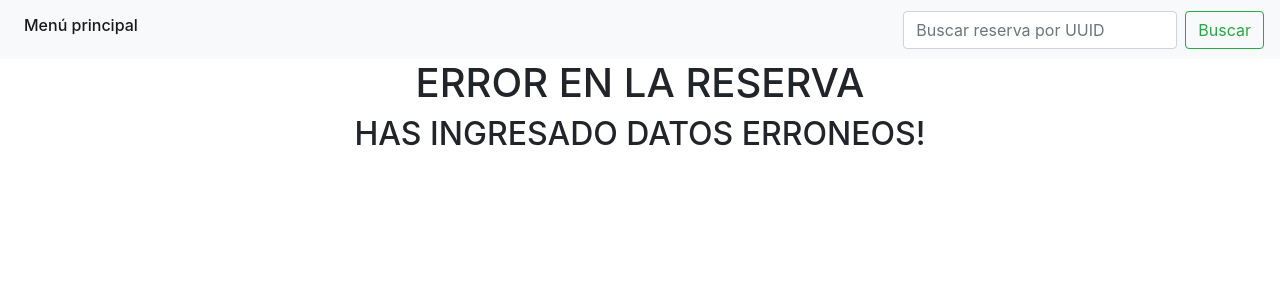
After one commit to santicr/Hotel-Booking, a Flask app: page /reserva_error in a window 1280 px wide. The commit adds this page. Shown: the top 300 px of the page. Run offline with Flask 2, Linux system fonts and the light colour scheme.

Commit message:
Reservas agregadas, datos agregados, las bases de datos son archivos planos, parchivo html error creado para cuando haya error en la reserva de algún hotel, ya se puede reservar todos los hoteles y se agrega correctamente, agregado UUID para poder identificar cada reserva

```diff
--- a/app.py
+++ b/app.py
@@ -1,24 +1,76 @@
+from audioop import add
 from flask import Flask, request, g, redirect, url_for, render_template, flash, session #Importa las librerías que usaré
+import uuid
 
 app = Flask(__name__)
+nombres_hoteles = ['Intercontinental', 'Ibis', 'Airto', 'Sant']
+
+def confirm_data(datosUsuario):
+    file = open("datos.txt", "r")
+    lineas = file.readlines()
+    flag = True
+
+    for linea in lineas:
+        datos = linea.split()
+        flag = True
+        for i in range(len(datos)):
+            if datos[i] != datosUsuario[i]:
+                flag = False
+        if flag:
+            return True
+
+    file.close()
+    return False
+
+def add_reserva(datosUsuario):
+    f = open("reservas.txt", "a")
+    datos_tam = len(datosUsuario)
+
+    if datos_tam == 1 and datosUsuario[0] != 'tried':
+        f.write(datosUsuario[0] + ' ')
+    elif datos_tam == 1 and datosUsuario[0] == 'tried':
+        f.write('tried\n')
+    else:
+        for i in range(datos_tam):
+            f.write(datosUsuario[i] + ' ')
+        f.write('\n')
+
+    f.close()
 
 @app.route('/')
 def index():
     return render_template('index.html')
 
-@app.route('/reserva')
-def reserva():
+@app.route('/reserva<int:reserva_id>', methods = ['GET'])
+def reserva(reserva_id):
+    num = int(reserva_id) - 1
+    add_reserva([nombres_hoteles[num]])
     return render_template('reserva.html')
 
 @app.route('/reserva_success', methods = ['GET', 'POST'])
 def reserva_success():
-    correo = request.form['correo']
+    nombre = request.form['nombre']
+    apellidos = request.form['apellidos']
     codSeguridad = request.form['codSeguridad']
     numTarjeta = request.form['numTarjeta']
     fecha = request.form['fecha']
     numPersonas = request.form['numPersonas']
+    path = request.path
+    apellidos = apellidos.split()
+    apellido1, apellido2 = apellidos[0], apellidos[1]
+    datosUsuario = [nombre, apellido1, apellido2, numTarjeta, codSeguridad]
+    datosReserva = [nombre, apellido1, apellido2, fecha, numPersonas, str(uuid.uuid1())]
+
+    if not confirm_data(datosUsuario):
+        add_reserva(['tried'])
+        return redirect(url_for('reserva_error'))
+
+    add_reserva(datosReserva)
 
     return redirect(url_for('index'))
 
+@app.route('/reserva_error')
+def reserva_error():
+    return render_template('error.html')
 
-app.run(debug=True, use_debugger=False, use_reloader=False)
+app.run(debug = True)
--- /dev/null
+++ b/datos.txt
@@ -0,0 +1,3 @@
+Laura Rojas Osorio 1694623489236531 536
+Daniel Zuluaga Torres 8241036539084820 234
+Luis Rosero Ramirez 9846404750912473 984
--- /dev/null
+++ b/reservas.txt
@@ -0,0 +1,3 @@
+Ibis Laura Rojas Osorio 2022-08-03 2 862f064c-03ec-11ed-81d2-1686a161deee
+Sant tried
+Airto Intercontinental Airto Ibis
--- /dev/null
+++ b/templates/error.html
@@ -0,0 +1,27 @@
+<!DOCTYPE html>
+<html>
+    <head>
+        <title>Hres</title>
+        <link rel="stylesheet" href="https://cdn.jsdelivr.net/npm/bootstrap@4.3.1/dist/css/bootstrap.min.css" integrity="sha384-ggOyR0iXCbMQv3Xipma34MD+dH/1fQ784/j6cY/iJTQUOhcWr7x9JvoRxT2MZw1T" crossorigin="anonymous">
+    </head>
+    <body>
+        <script src="https://cdn.jsdelivr.net/npm/bootstrap@4.3.1/dist/js/bootstrap.min.js" integrity="sha384-JjSmVgyd0p3pXB1rRibZUAYoIIy6OrQ6VrjIEaFf/nJGzIxFDsf4x0xIM+B07jRM" crossorigin="anonymous"></script>
+        <nav class="navbar navbar-expand-sm navbar-light bg-light">
+            <div class="collapse navbar-collapse" id="collapsibleNavId">
+                <ul class="navbar-nav mr-auto mt-2 mt-lg-0">
+                    <li class="nav-item active">
+                        <a class="nav-link" href="/"><h6>Menú principal</h6></a>
+                    </li>
+                </ul>
+                <form class="form-inline my-2 my-lg-0">
+                    <input class="form-control mr-sm-2" type="text" placeholder="Buscar reserva por UUID">
+                    <button class="btn btn-outline-success my-2 my-sm-0" type="submit">Buscar</button>
+                </form>
+            </div>
+        </nav>
+        <center>
+            <h1>ERROR EN LA RESERVA</h1>
+            <h2>HAS INGRESADO DATOS ERRONEOS!</h2>
+        </center>
+    </body>
+</html>
```
Also changed, not shown: prueba.py (added, +20 -0 lines), templates/index.html (+7 -10 lines), templates/reserva.html (+12 -7 lines).
